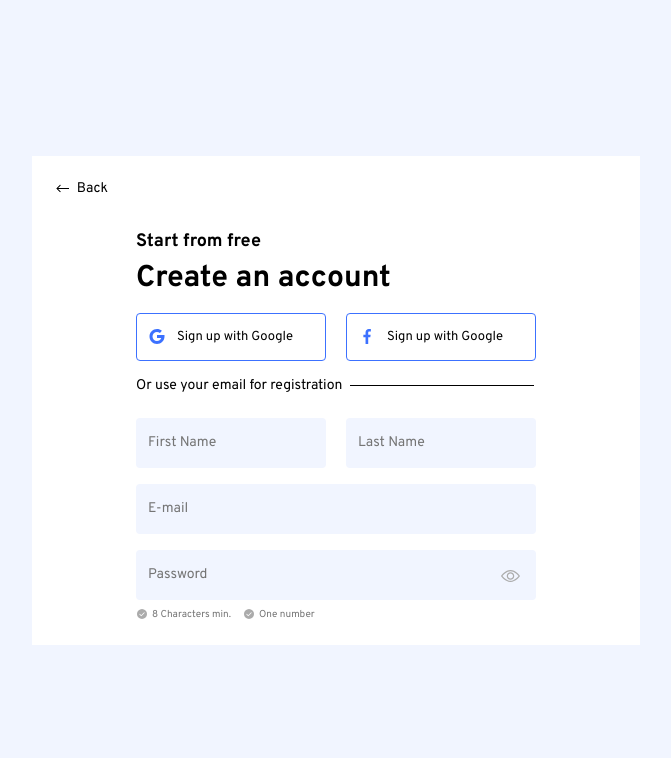
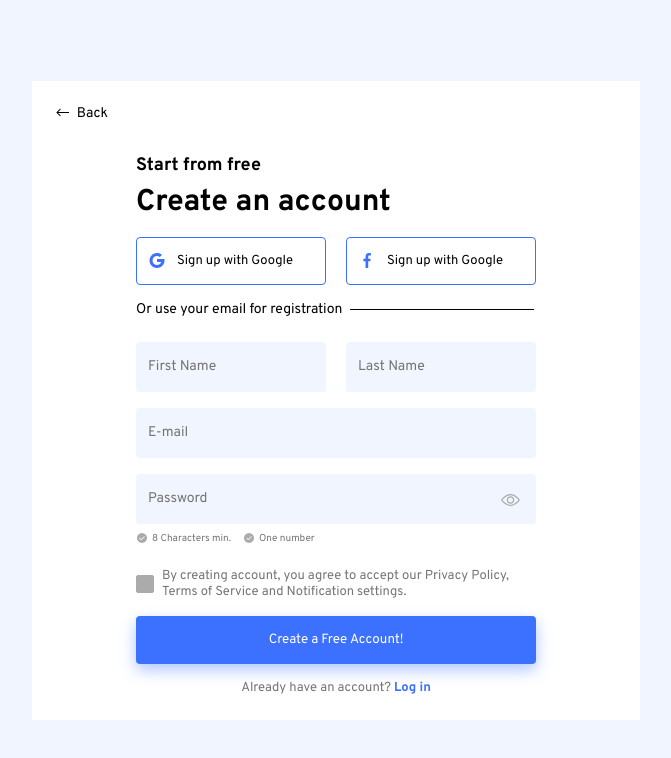
Before and after one commit to brookhaven13/sign-up-page, an Angular app: page /sign-up in a window 1280 px wide. Shown: the top 758 px of the page, without its empty margins (304-975 px from the left). Built offline with nearby package versions, Linux system fonts and the light colour scheme.

Commit message:
complete styling

```diff
--- a/src/app/sign-up/sign-up.component.html
+++ b/src/app/sign-up/sign-up.component.html
@@ -2,7 +2,7 @@
   <div class="sign-up--form">
     <div class="return-block">
       <div class="icon-base icon-arrow-left"></div>
-      <span>Back</span>
+      <span class="text">Back</span>
     </div>
     <div class="content">
       <div class="top-section">
@@ -49,17 +49,31 @@
             <span class="placeholder">Password</span>
             <div class="notification-section">
               <div class="notification--item">
-                <div class="icon-sm icon-check-circle"></div>
-                <span>8 Characters min.</span>
+                <span class="icon-sm icon-check-circle"></span>
+                <span class="text">8 Characters min.</span>
               </div>
               <div class="notification--item">
-                <div class="icon-sm icon-check-circle"></div>
-                <span>One number</span>
+                <span class="icon-sm icon-check-circle"></span>
+                <span class="text">One number</span>
               </div>
             </div>
           </div>
         </div>
       </div>
+      <div class="submit-section">
+        <div class="agreement-block">
+          <input type="checkbox" />
+          <span>
+            By creating account, you agree to accept our Privacy Policy, Terms
+            of Service and Notification settings.
+          </span>
+        </div>
+        <button class="button">Create a Free Account!</button>
+        <div>
+          Already have an account?
+          <span class="link">Log in</span>
+        </div>
+      </div>
     </div>
   </div>
 </div>
--- a/src/app/sign-up/sign-up.component.scss
+++ b/src/app/sign-up/sign-up.component.scss
@@ -25,13 +25,16 @@
       &:hover {
         border-bottom: 2px solid #3c71ff;
       }
+      .text {
+        height: 1rem;
+      }
     }
     .content {
-      box-sizing: border-box;
       font-size: 14px;
       display: flex;
       flex-direction: column;
       gap: 1.5rem;
+      max-width: 400px;
       padding: 0 5rem;
       .top-section {
         display: flex;
@@ -82,6 +85,7 @@
           }
         }
       }
+
       .input-field-section {
         display: flex;
         flex-direction: column;
@@ -132,9 +136,47 @@
                   display: flex;
                   align-items: center;
                   gap: 0.25rem;
+                  .text {
+                    height: 0.75rem;
+                  }
                 }
               }
             }
+          }
+        }
+      }
+
+      .submit-section {
+        color: #757575;
+        font-size: 13px;
+        display: flex;
+        flex-direction: column;
+        align-items: center;
+        gap: 1rem;
+        .agreement-block {
+          display: flex;
+          align-items: center;
+          justify-content: center;
+          gap: 0.5rem;
+        }
+        .button {
+          background: #3c71ff;
+          border: none;
+          border-radius: 4px;
+          box-shadow: 0px 6px 15px 0px #3c71ff66;
+          color: #fff;
+          display: flex;
+          align-items: center;
+          justify-content: center;
+          height: 3rem;
+          width: 100%;
+        }
+        .link {
+          color: #3c71ff;
+          cursor: default;
+          font-weight: 700;
+          &:hover {
+            border-bottom: 2px solid #3c71ff;
           }
         }
       }
@@ -171,7 +213,9 @@
   }
 }
 
-input {
+input[type="text"],
+input[type="email"],
+input[type="password"] {
   background: #f1f5ff;
   box-sizing: border-box;
   border: none;
@@ -182,4 +226,41 @@ input {
   padding: 1rem 0.75rem;
 }
 
+input[type="checkbox"] {
+  appearance: none;
+  background: #ababab;
+  border: 1px solid #ababab;
+  border-radius: 2px;
+  cursor: pointer;
+  min-height: 18px;
+  min-width: 18px;
+  margin: 0;
+  position: relative;
+  &:checked {
+    background: #fff;
+    border: 1px solid #3c71ff;
+    transition: 0.1s ease-in-out;
+    &::before {
+      background: #3c71ff;
+      content: "";
+      position: absolute;
+      top: 9px;
+      left: 2px;
+      height: 2px;
+      width: 6px;
+      transform: rotate(45deg);
+    }
+    &::after {
+      background: #3c71ff;
+      content: "";
+      position: absolute;
+      top: 8px;
+      left: 5px;
+      height: 2px;
+      width: 10px;
+      transform: rotate(-48deg);
+    }
+  }
+}
+
 @import "../app.component.scss";
```
